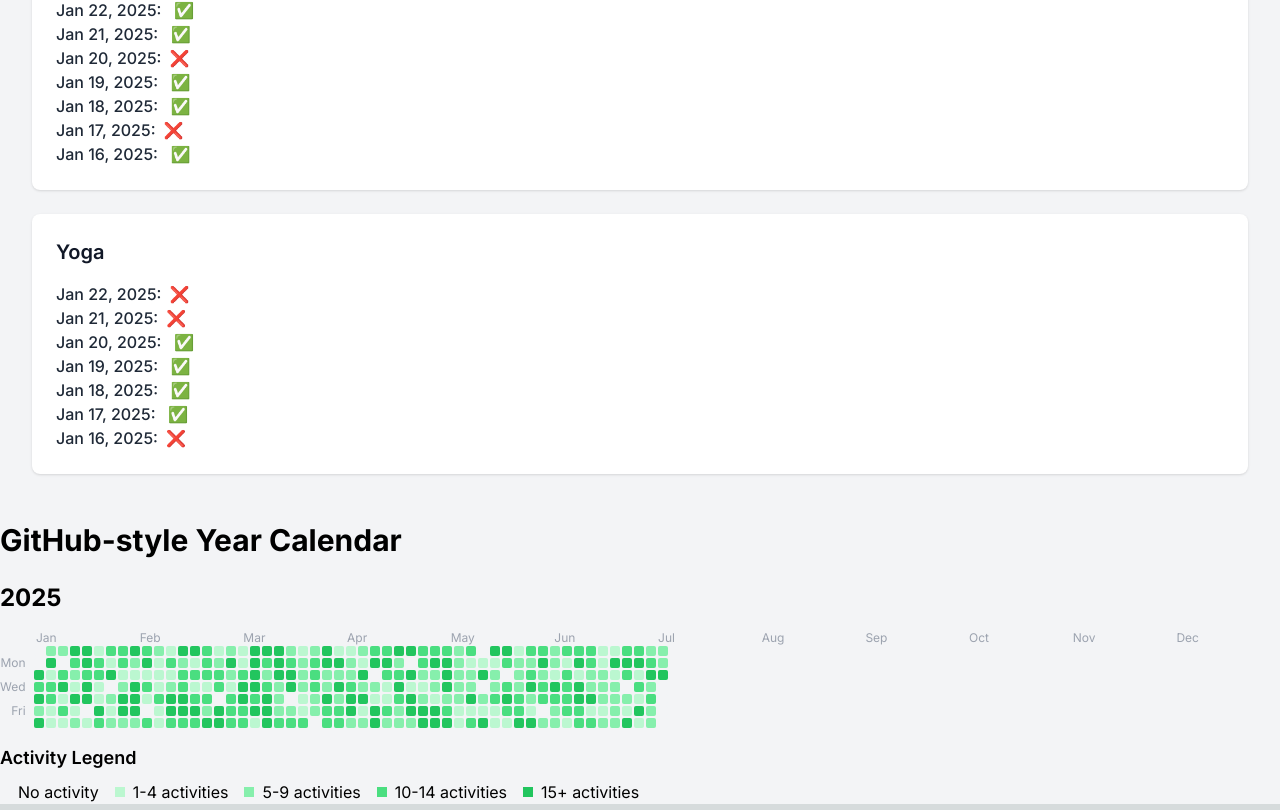
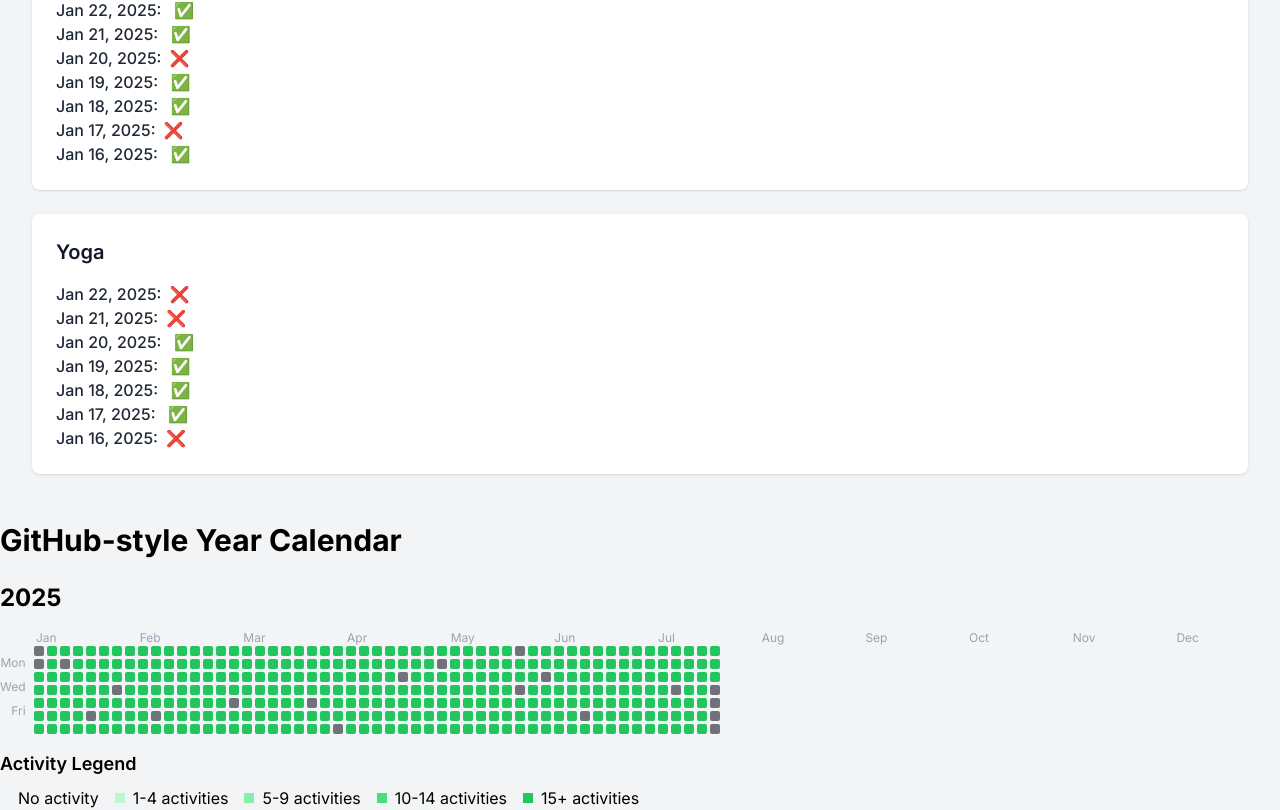
Before and after one commit to mgrauer/habitual, a Next.js app: page / in a window 1280 px wide. Shown: the part 486-1296 px from the top of the page. Built offline with nearby package versions, Linux system fonts and the light colour scheme.

Commit message:
UI tweaks

```diff
--- a/components/YearCalendar.tsx
+++ b/components/YearCalendar.tsx
@@ -21,11 +21,8 @@ interface YearCalendarProps {
 }
 
 const getColorForActivity = (count: number): string => {
-  if (count === 0) return "bg-gray-100"
-  if (count < 5) return "bg-green-200"
-  if (count < 10) return "bg-green-300"
-  if (count < 15) return "bg-green-400"
-  return "bg-green-500"
+   if (count === 0) return "bg-zinc-500"
+   else return "bg-green-500"
 }
 
 export const YearCalendar: React.FC<YearCalendarProps> = ({ year, activityData, displayedDayLabels }) => {
@@ -59,7 +56,7 @@ export const YearCalendar: React.FC<YearCalendarProps> = ({ year, activityData,
               </div>
             ))}
           </div>
-          <div className="grid grid-flow-col gap-[2px]">
+          <div className="grid grid-flow-col gap-[3px]">
             {weeks.map((week) => {
               const days = eachDayOfInterval({
                 start: startOfWeek(week, { weekStartsOn: 1 }),
@@ -67,7 +64,7 @@ export const YearCalendar: React.FC<YearCalendarProps> = ({ year, activityData,
               })
 
               return (
-                <div key={format(week, "yyyy-MM-dd")} className="grid grid-rows-7 gap-[2px]">
+                <div key={format(week, "yyyy-MM-dd")} className="grid grid-rows-7 gap-[3px]">
                   {days.map((day) => {
                     const dateString = format(day, "yyyy-MM-dd")
                     const activityCount = activityData[dateString] || 0
```
